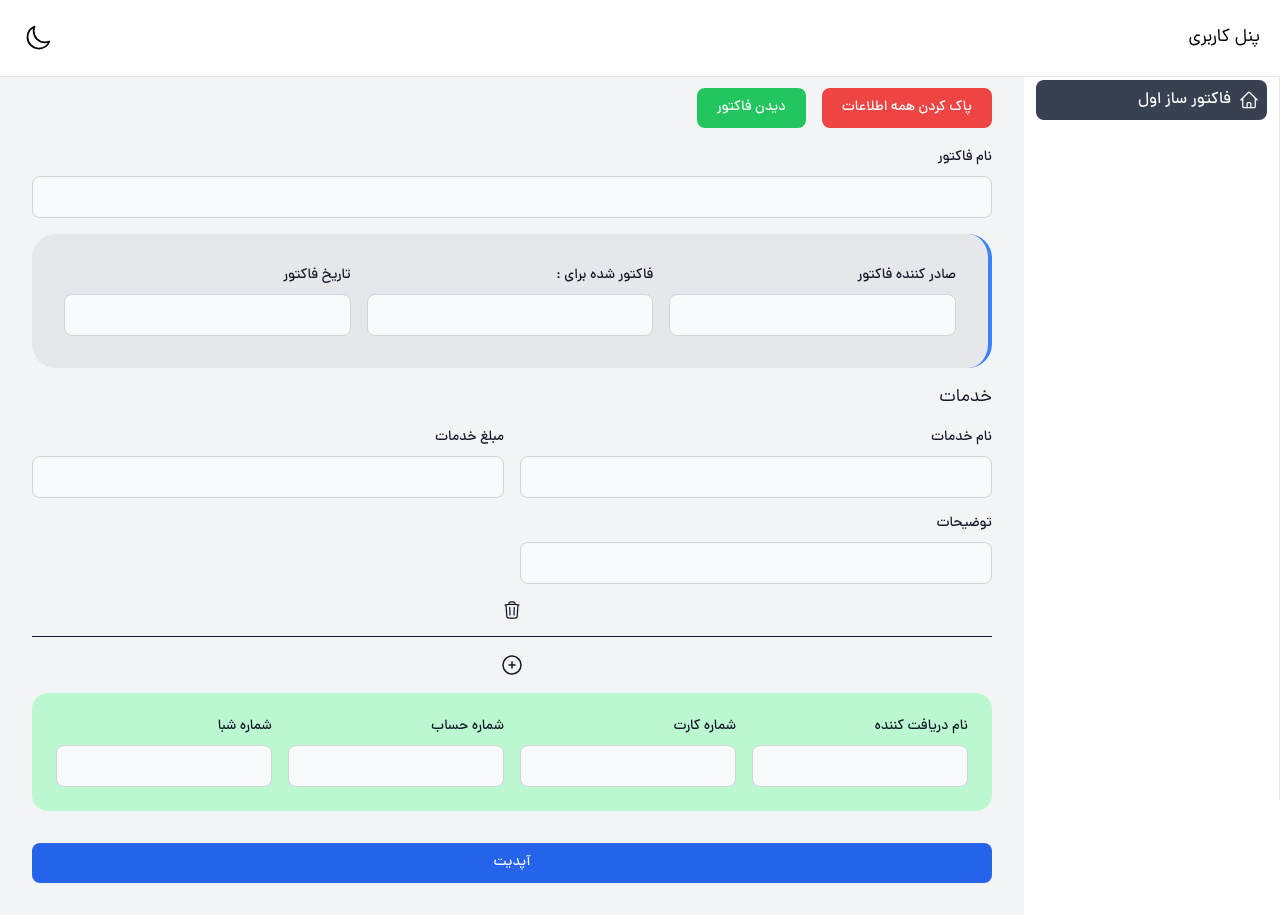
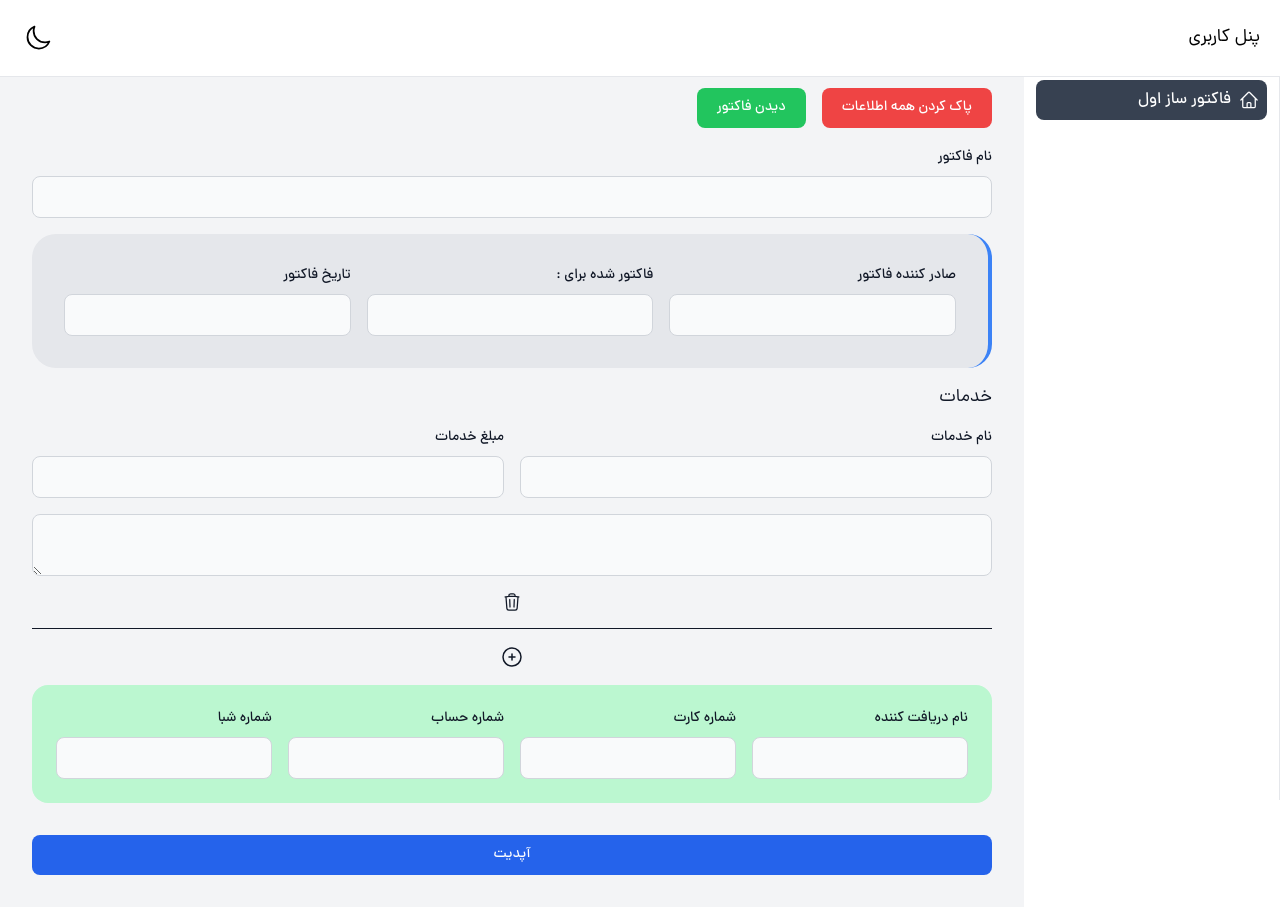
Before and after one commit to AmirhosseinDanesh/factormaker, a React (Vite) app: page /p-admin/factor-v1 in a window 1280 px wide. Both pictures are taken after a click on the element 512 px from the left and 440 px from the top of the page. Built offline with nearby package versions, Linux system fonts and the light colour scheme.

Commit message:
add textarea for descriptionn

```diff
--- a/package.json
+++ b/package.json
@@ -1,7 +1,7 @@
 {
-  "name": "yzcrm-front",
+  "name": "factormaker",
   "private": true,
-  "version": "0.0.0",
+  "version": "1.3.0",
   "type": "module",
   "scripts": {
     "dev": "vite",
--- a/src/Components/Input/Input.jsx
+++ b/src/Components/Input/Input.jsx
@@ -1,11 +1,11 @@
 
 
 import { Field , ErrorMessage } from 'formik'
-export default function Input({ label , type , name , placeholder }) {
+export default function Input({ label , type , name , placeholder , exClassName }) {
     return (
         <div>
             <label className="input-label">{label}</label>
-            <Field type={type} name={name} className="input" placeholder={placeholder} required="" />
+            <Field type={type} name={name} className={`${exClassName} input`} placeholder={placeholder} required="" />
             <ErrorMessage name={name}>
                 {(msg) => <span className='text-xs text-red-600'>{msg}</span>}
             </ErrorMessage>
--- a/src/Pages/Admin-panel/Factor/Factor.jsx
+++ b/src/Pages/Admin-panel/Factor/Factor.jsx
@@ -83,7 +83,8 @@ export default function Factor() {
                                                             placeholder=""
                                                         />
                                                         <Field
-                                                            as={Input}
+                                                            as="textarea"
+                                                            className="col-start-1 col-end-3 input"
                                                             label="توضیحات"
                                                             type="text"
                                                             name={`infos[${index}].infoDescription`}
--- a/src/Pages/Client/ClientFactor.jsx
+++ b/src/Pages/Client/ClientFactor.jsx
@@ -3,7 +3,6 @@ import React, { useEffect } from 'react'
 
 export default function ClientFactor() {
     const factorOBJ = JSON.parse(localStorage.getItem("factor"))
-
     return (
         <div className='w-[895px] mx-auto mt-20 font-Dana'>
             <div className='font-DanaBold text-xl text-center'>{factorOBJ?.factorName}</div>
@@ -29,10 +28,10 @@ export default function ClientFactor() {
                     <span className='bg-gray-400 w-[85%] mt-2 h-px'></span>
                     <span className='font-Dana text-xs text-gray-500'>مبلغ</span>
                 </div>
-                <div className='my-4 divide-dotted divide-y-2 divide-gray-100 '>
+                <div className='my-4 divide-y-2 divide-gray-100 '>
                     {
                         factorOBJ?.infos?.map((info, index) => (
-                            <div key={index} className='border-b border-gray-300'>
+                            <div key={index} className=''>
                                 <div className='flex justify-between py-6 gap-x-16 font-DanaMedium text-sm'>
                                     <div className='flex gap-x-1'>
                                         <span>{index + 1}.</span>
```
